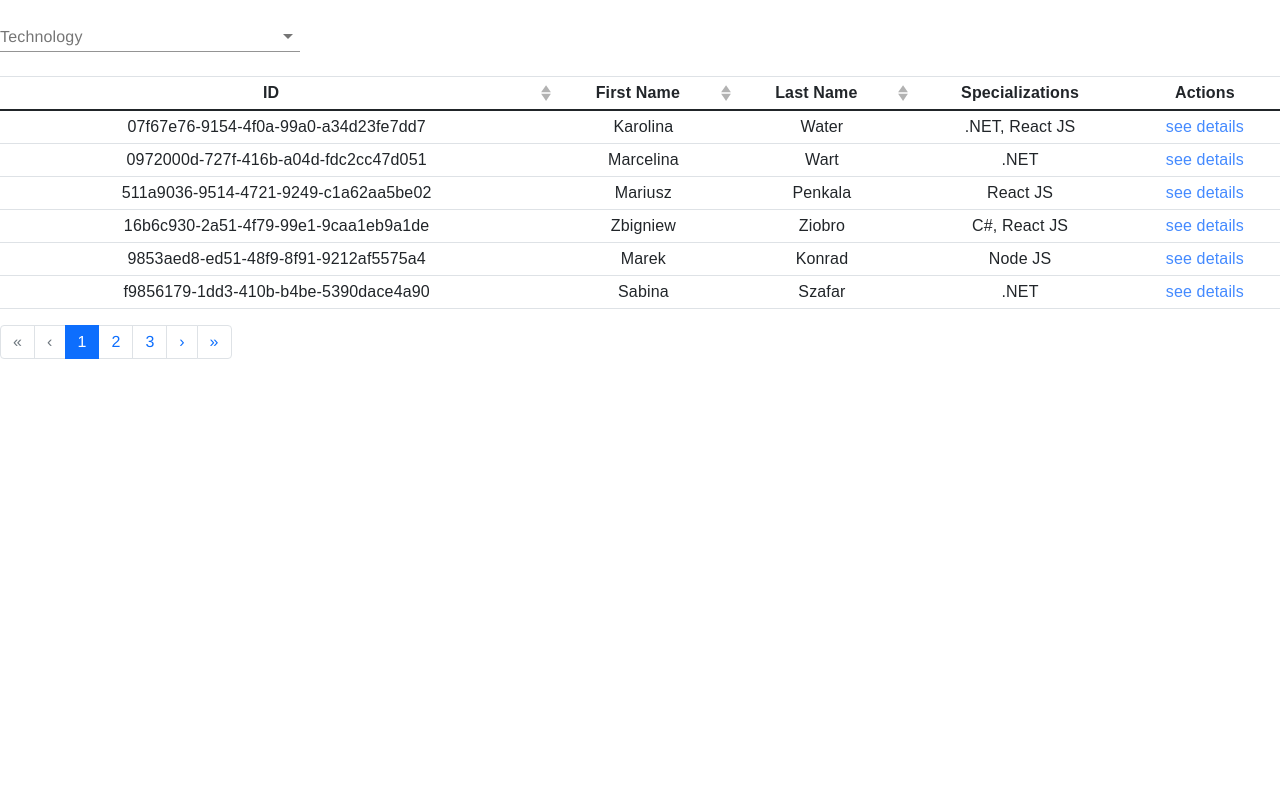
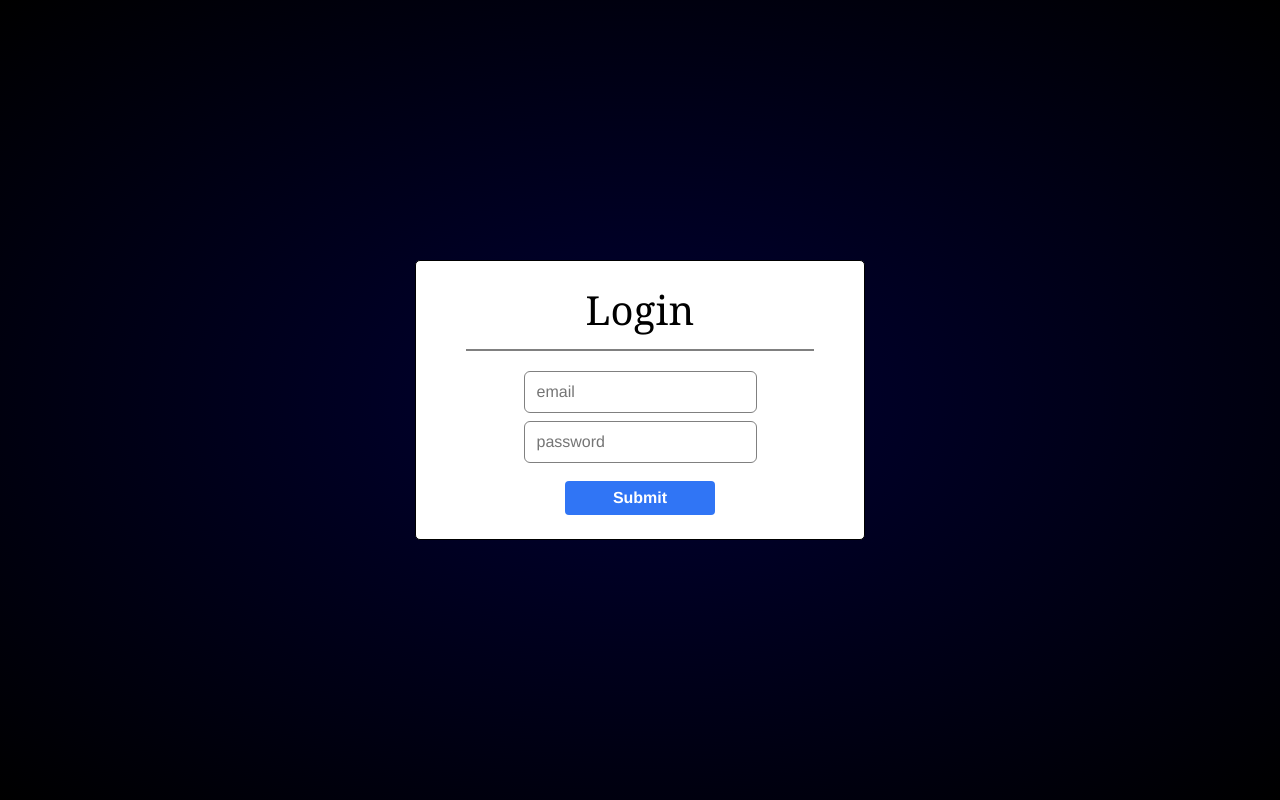
Before and after one commit to BartlomiejPawlicki/Worker-app, a Vue app: page /#/ in a window 1280 px wide. Built offline with nearby package versions, Linux system fonts and the light colour scheme.

Commit message:
added LoginPage

```diff
--- a/src/api/workers.js
+++ b/src/api/workers.js
@@ -1,12 +1,14 @@
-import {find} from "lodash";
+import { find } from "lodash";
 
 export const workers = [
   {
-        uuid:"07f67e76-9154-4f0a-99a0-a34d23fe7dd7",
-        first_name:"Karolina",
-        last_name:"Water",
-         email:"Karolina.water@gmail.com",
-          img:"https://randomuser.me/api/portraits/men/94.jpg",
+    uuid: "07f67e76-9154-4f0a-99a0-a34d23fe7dd7",
+    first_name: "Karolina",
+    last_name: "Water",
+    email: "karolina.water@gmail.com",
+    password: "123456",
+    img: "https://randomuser.me/api/portraits/men/94.jpg",
+    role: "manager",
     specializations: [
       {
         code: "net",
@@ -17,12 +19,14 @@ export const workers = [
         name: "React JS"
       }
     ]
-      },  {
-        uuid:"0972000d-727f-416b-a04d-fdc2cc47d051",
-        first_name:"Marcelina",
+  }, {
+    uuid: "0972000d-727f-416b-a04d-fdc2cc47d051",
+    first_name: "Marcelina",
     last_name: "Wart",
-         email:"Marcelina.wart@gmail.com",
-         img:"https://randomuser.me/api/portraits/women/36.jpg",
+    email: "marcelina.wart@gmail.com",
+    password: "xwhpcy",
+    img: "https://randomuser.me/api/portraits/women/36.jpg",
+    role: "manager",
     specializations: [
       {
         code: "net",
@@ -31,23 +35,27 @@ export const workers = [
     ]
   },
   {
-        uuid:"511a9036-9514-4721-9249-c1a62aa5be02",
-        first_name:"Mariusz",
+    uuid: "511a9036-9514-4721-9249-c1a62aa5be02",
+    first_name: "Mariusz",
     last_name: "Penkala",
-         email:"Mariusz.penkala@gmail.com",
-         img:"https://randomuser.me/api/portraits/women/4.jpg",
+    email: "mariusz.penkala@gmail.com",
+    password: "dooszn",
+    img: "https://randomuser.me/api/portraits/women/4.jpg",
+    role: "manager",
     specializations: [
       {
         code: "react",
         name: "React JS"
       }
     ]
-      },  {
-        uuid:"16b6c930-2a51-4f79-99e1-9caa1eb9a1de",
-        first_name:"Zbigniew",
-        last_name:"Ziobro",
-         email:"Zbigniew.ziobro@gmail.com",
-         img:"https://randomuser.me/api/portraits/men/71.jpg",
+  }, {
+    uuid: "16b6c930-2a51-4f79-99e1-9caa1eb9a1de",
+    first_name: "Zbigniew",
+    last_name: "Ziobro",
+    email: "zbigniew.ziobro@gmail.com",
+    password: "xibklj",
+    img: "https://randomuser.me/api/portraits/men/71.jpg",
+    role: "manager",
     specializations: [
       {
         code: "c#",
@@ -58,36 +66,42 @@ export const workers = [
         name: "React JS"
       }
     ]
-      },  {
-        uuid:"9853aed8-ed51-48f9-8f91-9212af5575a4",
-        first_name:"Marek",
-        last_name:"Konrad",
-         email:"Marek.konrad@gmail.com",
-         img:"https://randomuser.me/api/portraits/men/83.jpg",
+  }, {
+    uuid: "9853aed8-ed51-48f9-8f91-9212af5575a4",
+    first_name: "Marek",
+    last_name: "Konrad",
+    email: "marek.konrad@gmail.com",
+    password: "awqoqu",
+    img: "https://randomuser.me/api/portraits/men/83.jpg",
+    role: "common",
     specializations: [
       {
         code: "node",
         name: "Node JS"
       }
     ]
-      },  {
-        uuid:"f9856179-1dd3-410b-b4be-5390dace4a90",
-        first_name:"Sabina",
-        last_name:"Szafar",
-         email:"Sabina.tar@gmail.com",
-         img:"https://randomuser.me/api/portraits/women/43.jpg",
+  }, {
+    uuid: "f9856179-1dd3-410b-b4be-5390dace4a90",
+    first_name: "Sabina",
+    last_name: "Szafar",
+    email: "sabina.tar@gmail.com",
+    password: "jjyvao",
+    img: "https://randomuser.me/api/portraits/women/43.jpg",
+    role: "common",
     specializations: [
       {
         code: "net",
         name: ".NET"
       }
     ]
-      },  {
-        uuid:"7da263b7-29d4-4a66-bc74-ed3f37cf5db1",
-        first_name:"Joanna",
-        last_name:"Lert",
-         email:"Joanna.kert@gmail.com",
-         img:"https://randomuser.me/api/portraits/men/7.jpg",
+  }, {
+    uuid: "7da263b7-29d4-4a66-bc74-ed3f37cf5db1",
+    first_name: "Joanna",
+    last_name: "Lert",
+    email: "joanna.kert@gmail.com",
+    password: "wvxjdv",
+    img: "https://randomuser.me/api/portraits/men/7.jpg",
+    role: "common",
     specializations: [
       {
         code: "net",
@@ -98,12 +112,14 @@ export const workers = [
         name: "C#"
       }
     ]
-      },  {
-        uuid:"a24eb523-f3be-4ef9-bc1c-cacb742b1a58",
-        first_name:"Marcelina",
-        last_name:"Kasz",
-         email:"Marcelina.kasz@gmail.com",
-         img:"https://randomuser.me/api/portraits/men/7.jpg",
+  }, {
+    uuid: "a24eb523-f3be-4ef9-bc1c-cacb742b1a58",
+    first_name: "Marcelina",
+    last_name: "Kasz",
+    email: "marcelina.kasz@gmail.com",
+    password: "jmodik",
+    img: "https://randomuser.me/api/portraits/men/7.jpg",
+    role: "common",
     specializations: [
       {
         code: "node",
@@ -114,24 +130,28 @@ export const workers = [
         name: "React JS"
       }
     ]
-      },  {
-        uuid:"1514d0e8-cf91-44a7-aa35-a1b4070ca2a0",
-        first_name:"Lila",
-        last_name:"Kater",
-         email:"Lila.Kater@gmail.com",
-         img:"https://randomuser.me/api/portraits/men/83.jpg",
+  }, {
+    uuid: "1514d0e8-cf91-44a7-aa35-a1b4070ca2a0",
+    first_name: "Lila",
+    last_name: "Kater",
+    email: "lila.Kater@gmail.com",
+    password: "utntxt",
+    img: "https://randomuser.me/api/portraits/men/83.jpg",
+    role: "manager",
     specializations: [
       {
         code: "net",
         name: ".NET"
       }
     ]
-      },  {
-        uuid:"72d165a2-413b-45de-8cfc-971aa84bf639",
-        first_name:"Henryk",
-        last_name:"Waszyk",
-         email:"Henryk.wasz@gmail.com",
-         img:"https://randomuser.me/api/portraits/men/47.jpg",
+  }, {
+    uuid: "72d165a2-413b-45de-8cfc-971aa84bf639",
+    first_name: "Henryk",
+    last_name: "Waszyk",
+    email: "henryk.wasz@gmail.com",
+    password: "hkmqkf",
+    img: "https://randomuser.me/api/portraits/men/47.jpg",
+    role: "common",
     specializations: [
       {
         code: "node",
@@ -142,24 +162,28 @@ export const workers = [
         name: "React JS"
       }
     ]
-      },  {
-        uuid:"744697ba-4279-41c4-a90b-f22d8c0f1862",
-        first_name:"Waleria",
-        last_name:"Marszer",
-         email:"Waleria.maszer@gmail.com",
-         img:"https://randomuser.me/api/portraits/women/51.jpg",
+  }, {
+    uuid: "744697ba-4279-41c4-a90b-f22d8c0f1862",
+    first_name: "Waleria",
+    last_name: "Marszer",
+    email: "waleria.maszer@gmail.com",
+    password: "grssvn",
+    img: "https://randomuser.me/api/portraits/women/51.jpg",
+    role: "manager",
     specializations: [
       {
         code: "net",
         name: ".NET"
       }
     ]
-      },  {
-        uuid:"fa909187-feb6-41ca-8c74-217dd38c1d01",
-        first_name:"Wladysław",
-        last_name:"Kokosz",
-         email:"Władysław.kokosz@gmail.com",
-         img:"https://randomuser.me/api/portraits/men/89.jpg",
+  }, {
+    uuid: "fa909187-feb6-41ca-8c74-217dd38c1d01",
+    first_name: "Wladysław",
+    last_name: "Kokosz",
+    email: "władysław.kokosz@gmail.com",
+    password: "ocalzl",
+    img: "https://randomuser.me/api/portraits/men/89.jpg",
+    role: "common",
     specializations: [
       {
         code: "node",
@@ -170,12 +194,14 @@ export const workers = [
         name: "C#"
       }
     ]
-      },  {
-        uuid:"afdb0d00-d78b-4e6c-96a6-96b0446212d2",
-        first_name:"Sabina",
-        last_name:"Seas",
-         email:"Sabina.seas@gmail.com",
-         img:"https://randomuser.me/api/portraits/women/50.jpg",
+  }, {
+    uuid: "afdb0d00-d78b-4e6c-96a6-96b0446212d2",
+    first_name: "Sabina",
+    last_name: "Seas",
+    email: "sabina.seas@gmail.com",
+    password: "gpnwvv",
+    img: "https://randomuser.me/api/portraits/women/50.jpg",
+    role: "common",
     specializations: [
       {
         code: "net",
@@ -186,48 +212,56 @@ export const workers = [
         name: "React JS"
       }
     ]
-      },  {
-        uuid:"ae89cafd-8f8e-4cd7-9cfc-bb42d4f3d685",
-        first_name:"Julia",
-        last_name:"Zdziebło",
-         email:"Julia.zdzieblo@gmail.com",
-         img:"https://randomuser.me/api/portraits/men/74.jpg",
+  }, {
+    uuid: "ae89cafd-8f8e-4cd7-9cfc-bb42d4f3d685",
+    first_name: "Julia",
+    last_name: "Zdziebło",
+    email: "julia.zdzieblo@gmail.com",
+    password: "cmfdgb",
+    img: "https://randomuser.me/api/portraits/men/74.jpg",
+    role: "common",
     specializations: [
       {
         code: "net",
         name: ".NET"
       }
     ]
-      },  {
-        uuid:"b7e4414f-8ffe-4fb5-8ac5-ca83d99d95aa",
-        first_name:"Karolina",
-        last_name:"Majzersz",
-         email:"Karolina.lubasz@gmail.com",
-         img:"https://randomuser.me/api/portraits/women/68.jpg",
+  }, {
+    uuid: "b7e4414f-8ffe-4fb5-8ac5-ca83d99d95aa",
+    first_name: "Karolina",
+    last_name: "Majzersz",
+    email: "karolina.lubasz@gmail.com",
+    password: "dbhffl",
+    img: "https://randomuser.me/api/portraits/women/68.jpg",
+    role: "manager",
     specializations: [
       {
         code: "react",
         name: "React JS"
       }
     ]
-      },  {
-        uuid:"179201c4-8ea4-4c32-b066-8859694113f4",
-        first_name:"Maurycy",
-        last_name:"Szaszsz",
-         email:"Maurycy.suchasz@gmail.com",
-         img:"https://randomuser.me/api/portraits/women/66.jpg",
+  }, {
+    uuid: "179201c4-8ea4-4c32-b066-8859694113f4",
+    first_name: "Maurycy",
+    last_name: "Szaszsz",
+    email: "maurycy.suchasz@gmail.com",
+    password: "kwtqmn",
+    img: "https://randomuser.me/api/portraits/women/66.jpg",
+    role: "manager",
     specializations: [
       {
         code: "react",
         name: "React JS"
       }
     ]
-      },  {
-        uuid:"7c353d65-4ffa-4e6d-9772-afa5bdb26b3d",
-        first_name:"Alojzy",
-        last_name:"Gagas",
-         email:"Alojzy.gagas@gmail.com",
-         img:"https://randomuser.me/api/portraits/women/81.jpg",
+  }, {
+    uuid: "7c353d65-4ffa-4e6d-9772-afa5bdb26b3d",
+    first_name: "Alojzy",
+    last_name: "Gagas",
+    email: "alojzy.gagas@gmail.com",
+    password: "kqgsiw",
+    img: "https://randomuser.me/api/portraits/women/81.jpg",
+    role: "manager",
     specializations: [
       {
         code: "net",
@@ -238,12 +272,14 @@ export const workers = [
         name: "React JS"
       }
     ]
-      },  {
-        uuid:"9275ff03-98ef-4e84-9bad-2e49c7e608b7",
-        first_name:"Lucyna",
-        last_name:"Kamrzesz",
-         email:"Lucyna.warszawa@gmail.com",
-         img:"https://randomuser.me/api/portraits/women/47.jpg",
+  }, {
+    uuid: "9275ff03-98ef-4e84-9bad-2e49c7e608b7",
+    first_name: "Lucyna",
+    last_name: "Kamrzesz",
+    email: "lucyna.warszawa@gmail.com",
+    password: "jpbvwq",
+    img: "https://randomuser.me/api/portraits/women/47.jpg",
+    role: "common",
     specializations: [
       {
         code: "c#",
@@ -255,6 +291,30 @@ export const workers = [
 
 export const getUserById = uuid => {
   const foundUser = find(workers, x => x.uuid === uuid);
-
   return foundUser || {};
 };
+export const getUserByEmail = (email, password) => {
+  const foundUser = find(workers, x => x.email === email);
+  if (foundUser) {
+    return validatePassword(foundUser, password)
+  }
+  return {
+    data: {
+      error: "credentials incorrect",
+    },
+    status: 404,
+  }
+};
+
+const validatePassword = (foundUser, password) => {
+  return foundUser.password === password
+    ? {
+      data: foundUser,
+      status: 200,
+    } : {
+      data: {
+        error: "credentials incorrect",
+      },
+      status: 404,
+    }
+}
--- a/src/components/LoginPage/loginPage.js
+++ b/src/components/LoginPage/loginPage.js
@@ -1,11 +1,23 @@
+import { getUserByEmail } from '../../api/workers.js'
+
 
 export default {
-    name: "LoginPage",
-    data: () => ({
-
-    }),
-    methods: {
-
+  name: "LoginPage",
+  data: () => ({
+    email: "",
+    password: "",
+    response: {},
+  }),
+  methods: {
+    handleSubmit(e) {
+      e.preventDefault(e)
+    },
+    login() {
+      this.response = getUserByEmail(this.email, this.password)
+      if (this.response.status === 200) {
+        localStorage.setItem("fullName",this.response.data.first_name + " " + this.response.data.last_name)
+        this.$router.push({ path: 'home' })
       }
-
+    }
   }
+}
--- a/src/main.js
+++ b/src/main.js
@@ -17,10 +17,10 @@ Vue.use(VueMaterial)
 Vue.use(VueRouter)
 
 const routes = [
-  {path:"/", component:HomePage},
+  {path:"/home", component:HomePage},
   {path:'/workers/:id', component:Developer},
   {path:'/workers/:id/project/:projectId',component:Opinion},
-  {path:'/login', component:LoginPage}
+  {path:'/', component:LoginPage}
 ]
 
 const router = new VueRouter({
--- a/src/pages/LoginPage.vue
+++ b/src/pages/LoginPage.vue
@@ -1,20 +1,28 @@
 <template>
   <div class="page">
-    <form>
+    <form @submit.prevent="login">
       <div class="page-container">
         <h1 class="page-header">Login</h1>
         <div class="page-content">
           <div>
             <label>
-              <input type="email" placeholder="email" />
+              <input type="email" placeholder="email" v-model="email" />
             </label>
           </div>
           <div>
             <label>
-              <input type="password" placeholder="password" />
+              <input
+                type="password"
+                placeholder="password"
+                v-model="password"
+              />
             </label>
           </div>
           <button class="page-button">Submit</button>
+          <div class="validation-alert" v-if="response.status === 404">
+            {{ response.data.error }}
+          </div>
+          <!-- <router-link to="home">users</router-link> -->
         </div>
       </div>
     </form>
@@ -22,7 +30,7 @@
 </template>
 
 
-<script>
+<script src="../components/LoginPage/loginPage.js">
 </script>
 
 <style scoped>
@@ -36,7 +44,7 @@
 .page-container {
   background-color: white;
   width: 450px;
-  height: 240px;
+  height: 280px;
   border-radius: 5px;
   display: flex;
   flex-direction: column;
@@ -45,10 +53,16 @@
   padding: 50px;
 }
 .page-header {
-  margin-bottom: 10px;
-  color:black;
-  font-weight:lighter;
-  font-family:Georgia, 'Times New Roman', Times, serif
+  margin-bottom: 20px;
+  color: black;
+  font-weight: lighter;
+  font-family: Georgia, "Times New Roman", Times, serif;
+}
+.page-header::after {
+  margin-top:15px;
+  display:block;
+  border-bottom:2px solid grey;
+  content:" "
 }
 .page-button {
   background-color: rgb(48, 117, 245);
@@ -63,7 +77,35 @@
   border: none;
 }
 .page-button:hover {
-  background-color: #100541;
+  background-color: #1c0c6e;
   border-radius: 4px;
 }
+.validation-alert {
+  padding-top: 5px;
+  color: red;
+}
+
+input[type="email"] {
+  padding-left: 5px;
+  border-radius: 6px;
+  border: 1px solid gray;
+  padding: 8px 12px;
+}
+input[type="password"] {
+  padding-left: 5px;
+  border-radius: 6px;
+  border: 1px solid gray;
+  padding: 8px 12px;
+}
+
+input[type="email"]:focus {
+  box-shadow: 0 0 5px rgba(81, 203, 238, 1);
+  border: 1px solid rgba(81, 203, 238, 1);
+  outline: none;
+}
+input[type="password"]:focus {
+  box-shadow: 0 0 5px rgba(81, 203, 238, 1);
+  border: 1px solid rgba(81, 203, 238, 1);
+  outline: none;
+}
 </style>
```
Also changed, not shown: src/api/project.js (+26 -3 lines), src/pages/Opinion.vue (+9 -2 lines). Lines whose indentation alone changed are shown as unchanged.
